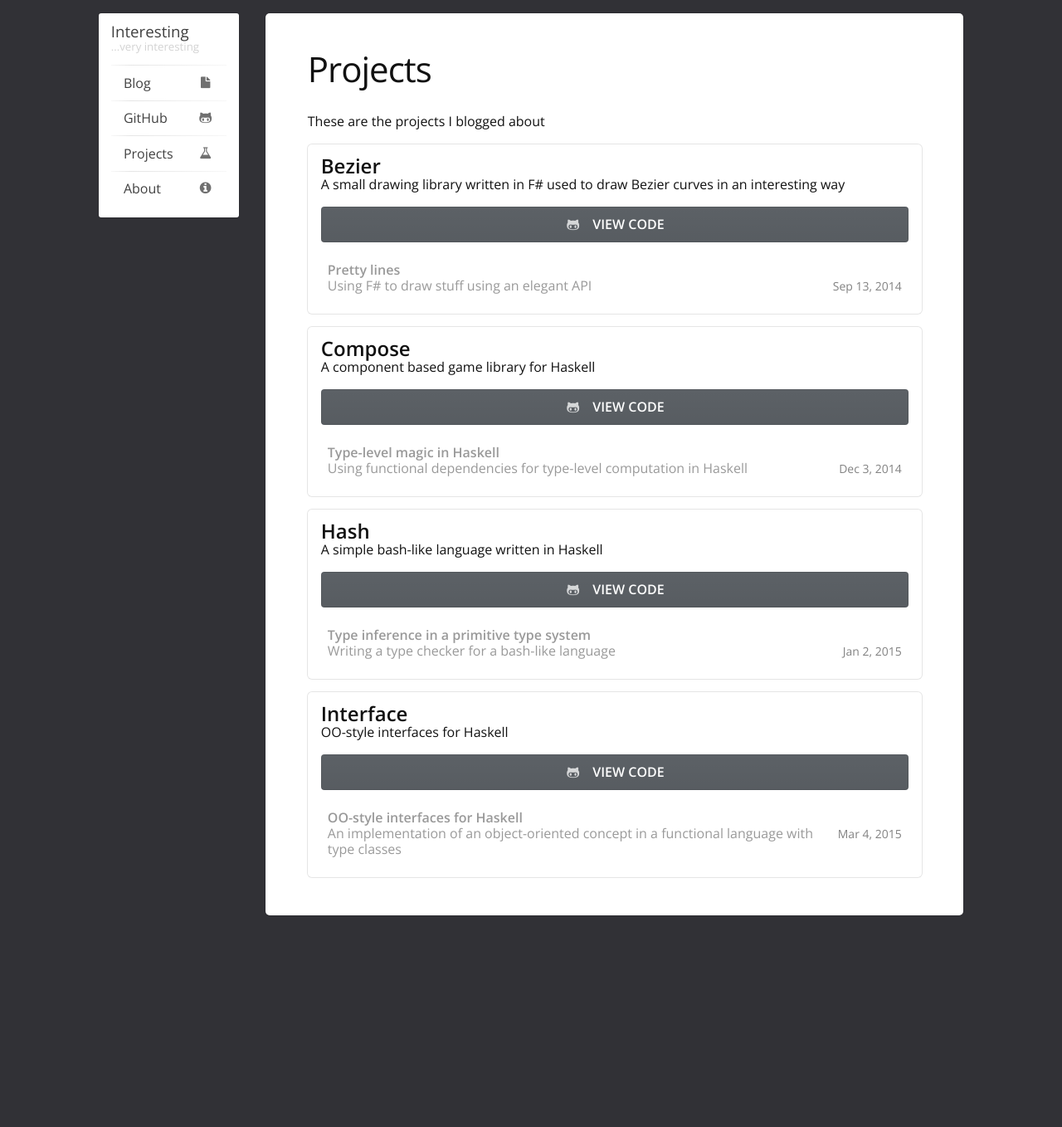
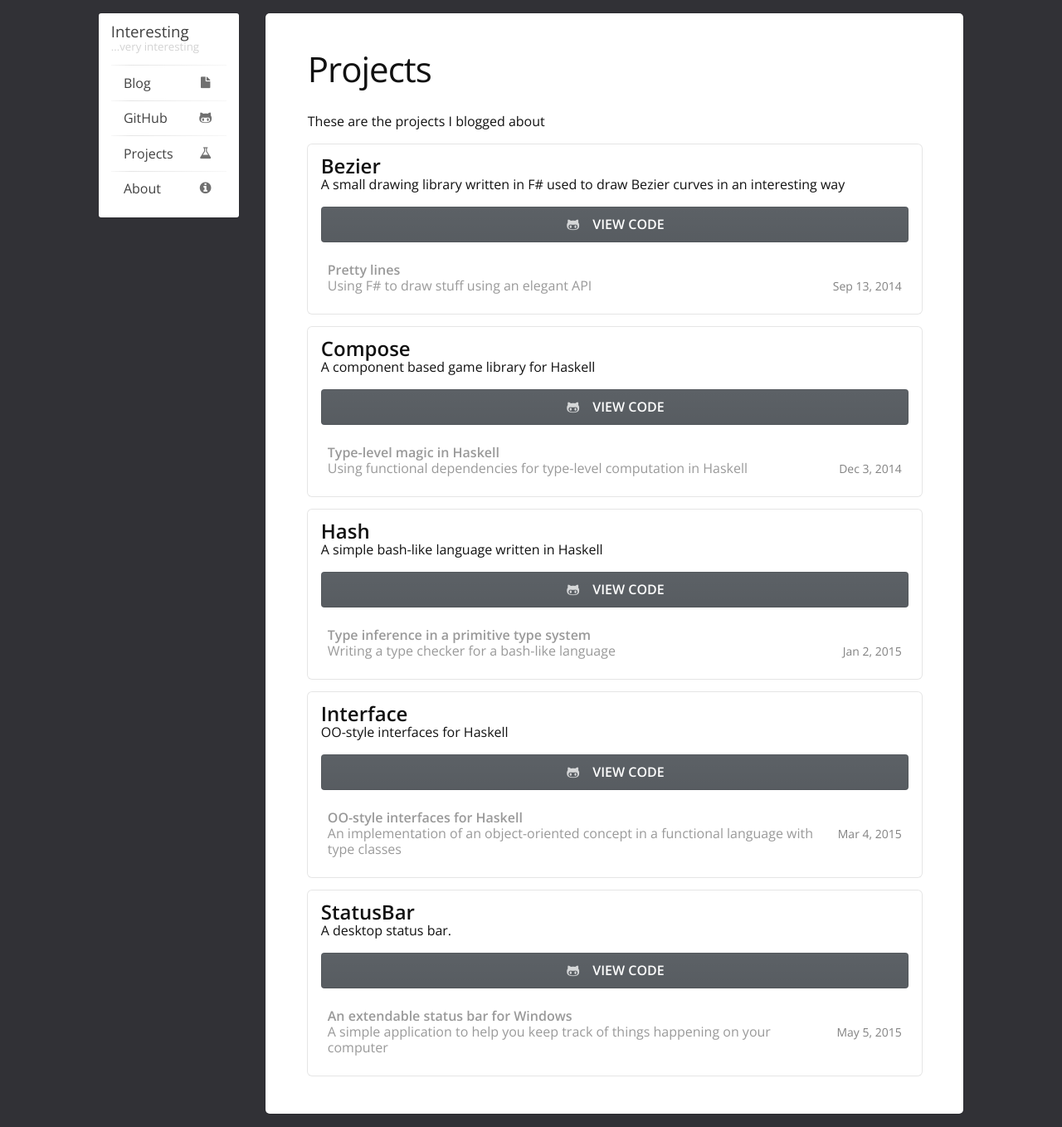
Before and after one commit to LukaHorvat/lukahorvat.github.io, a Jekyll site: the page built from projects/index.html, in a window 1280 px wide. Shown: the whole page at 83% size. Built offline with Jekyll 4.4.1, drawn with Linux system fonts in a browser that asks for light colours; before the commit the page ends 1119 px from its top, so only the background shows below that; some of the changed lines change nothing that is shown.

Commit message:
Status bar

```diff
--- a/_data/project.yml
+++ b/_data/project.yml
@@ -10,3 +10,6 @@ hash:
 interface:
     name: Interface
     description: "OO-style interfaces for Haskell"
+status-bar:
+    name: StatusBar
+    description: "A desktop status bar."
--- /dev/null
+++ b/_posts/2015-05-05-status-bar.markdown
@@ -0,0 +1,90 @@
+---
+layout: post
+title: An extendable status bar for Windows
+description: A simple application to help you keep track of things happening on your computer
+date: 2015-05-05 11:39:00
+categories: programming
+project_id: status-bar
+---
+Motivation
+----------
+I'm a part of a larger chat group of friends. The conversations are interesting but sometimes, the topic doesn't really concern you so the endless chat notifications only end up being a distraction. What I end up doing is turning them off and then,
+more often than not, forgetting to turn them back on.
+
+There's a better solution. When you're on a mobile device, there's a useful status bar always on top.
+When a message arrives the bar conveniently shows it for a few seconds so you can keep track of the conversation
+happening while still having the sound notifications turned off and without having to constantly switch windows.
+
+Approach
+-----------
+I made something like that, but for Windows. One of the major differences between a mobile environment and
+Windows is that I didn't have a centralized notification system to hook into. This means that the support
+for each chat application would have to be written manually.
+Naturally, I decided to implement a plugin system so that the workload can be distributed.
+
+Plugins can be written in any .NET language that can produce assemblies. The types in the assembly are
+scanned for static methods and properties with correct signatures and then hooked into the status bar.
+
+The bar consists of the ticker and the status.
+The ticker receives events from plugins and displays their messages while revealing the status bar
+for a few seconds before hiding it again.
+The status actively requests updates from plugins (only when the bar is visible) and updates the same
+text.
+
+The plugins should be placed in a `plugins` folder next to the exe. In that folder there should be a
+`deps` folder where the managed dependencies of the various plugins should be placed. The unmanaged dependencies
+should be placed next to the application's exe.
+
+Example plugin: QBittorrent
+---------------------------
+Unrelated to the original chat-centric motivation, the status bar can be a convenient tool for various other programs.
+Using QBittorrents web API, I wrote a plugin that displays the current speed, ETA and progress of the torrent being
+downloaded. This happens in the status part of the bar. When the torrent finishes downloading, an event is fired that
+appears in the ticker.
+
+The plugins also share a configuration mechanism. A configuration consists of key-value pairs where both are strings.
+The plugin first supplies a dictionary that names all the keys and provides their default/placeholder values.
+Then the plugin is required to have a static method that accepts a new dictionary that contains the filled in configuration.
+
+You can see all of that code at the time of writing [here](https://github.com/LukaHorvat/StatusBar/blob/deca6ef8c5c8b60571604ee1c016d85e0dfca7e7/QBittorrent/Torrent.fs).
+
+The interface
+-------------
+The plugins are free to do what ever they want. They can run arbitrary code in their static initializers or during
+the execution of any method in the interface. This means they are free to fork threads, start timers, or anything else.
+
+The interface that they should provide so that the main application can talk to them is the following:
+
+{% highlight csharp %}
+// The configuration keys and their default/placeholder values
+public static Dictionary<string, string> ConfigurationSchema { get; }
+
+// The method to call when the configuration has been loaded. If there is no configuration available
+// one will be created and the user will be given a chance to edit it before continuing.
+public static void Configure(Dictionary<string, string>);
+
+// This method takes an action that should be called every time some event happens. It should pass a
+// message for the ticker and a numeric priprity value (0, 10)
+public static void AddTickHandler(Action<string, int>);
+
+// If the plugin wants to provide a status, this is where it provides the initial text for it.
+public static string Status { get; }
+
+// This method should asynchronously return a new status when called.
+public static Task<string> UpdateStatus();
+{% endhighlight %}
+
+All three of those components (the configuration, the ticker and the status) are optional, but if you decide
+to include one, you have to include it fully for it to work.
+
+Technicalities
+--------------
+The base of the application is a Windows form. Unfortunately, to make it really borderless,
+always on top, tiny and hidable, also to capture global key presses, I needed to use a ton of WinAPI
+p/invokes. The consequence is that it only works on Windows. However, the whole WinAPI module is in a
+separate file so if someone decided to port it to other operating systems, all they would have to do is replace
+those methods with equivalents.
+
+The code as it looks at the time of the writing is available [here](https://github.com/LukaHorvat/StatusBar/tree/deca6ef8c5c8b60571604ee1c016d85e0dfca7e7).
+
+Everything but the Skype plugin is written in F#.
```
